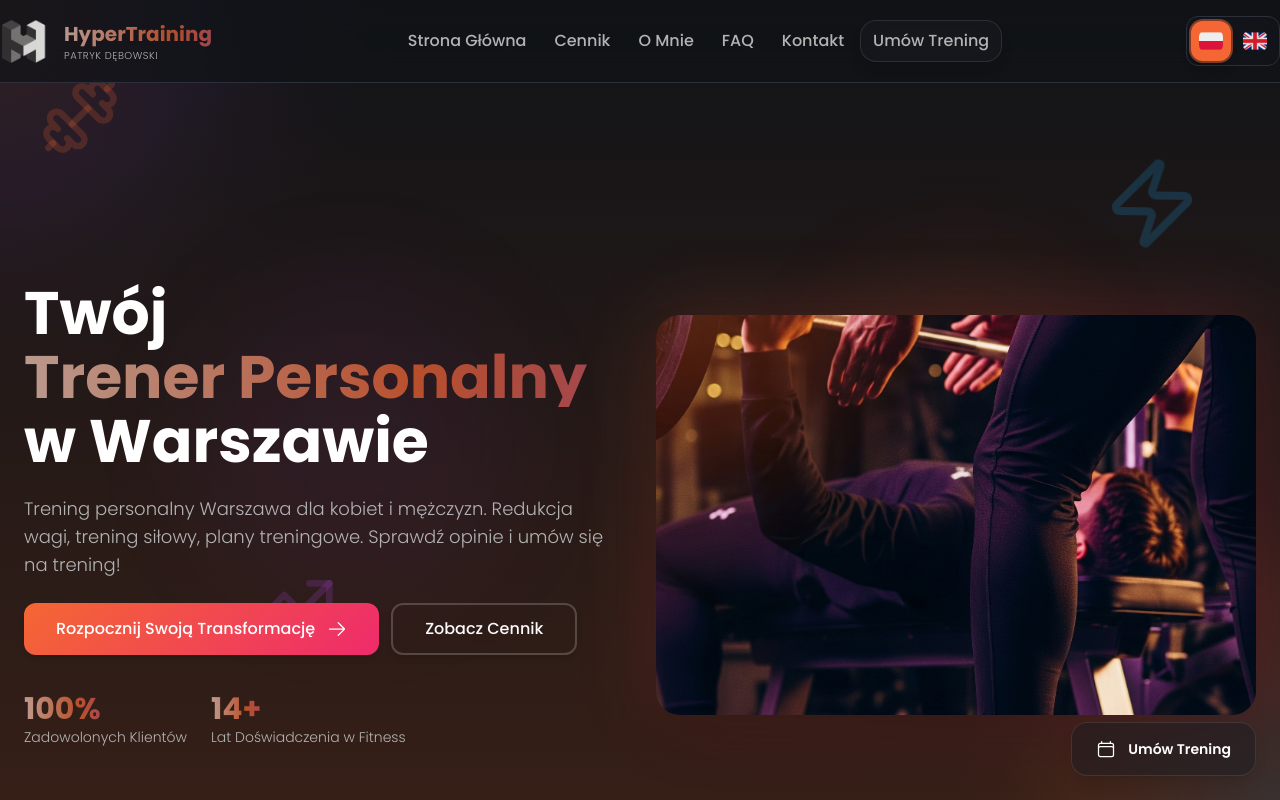
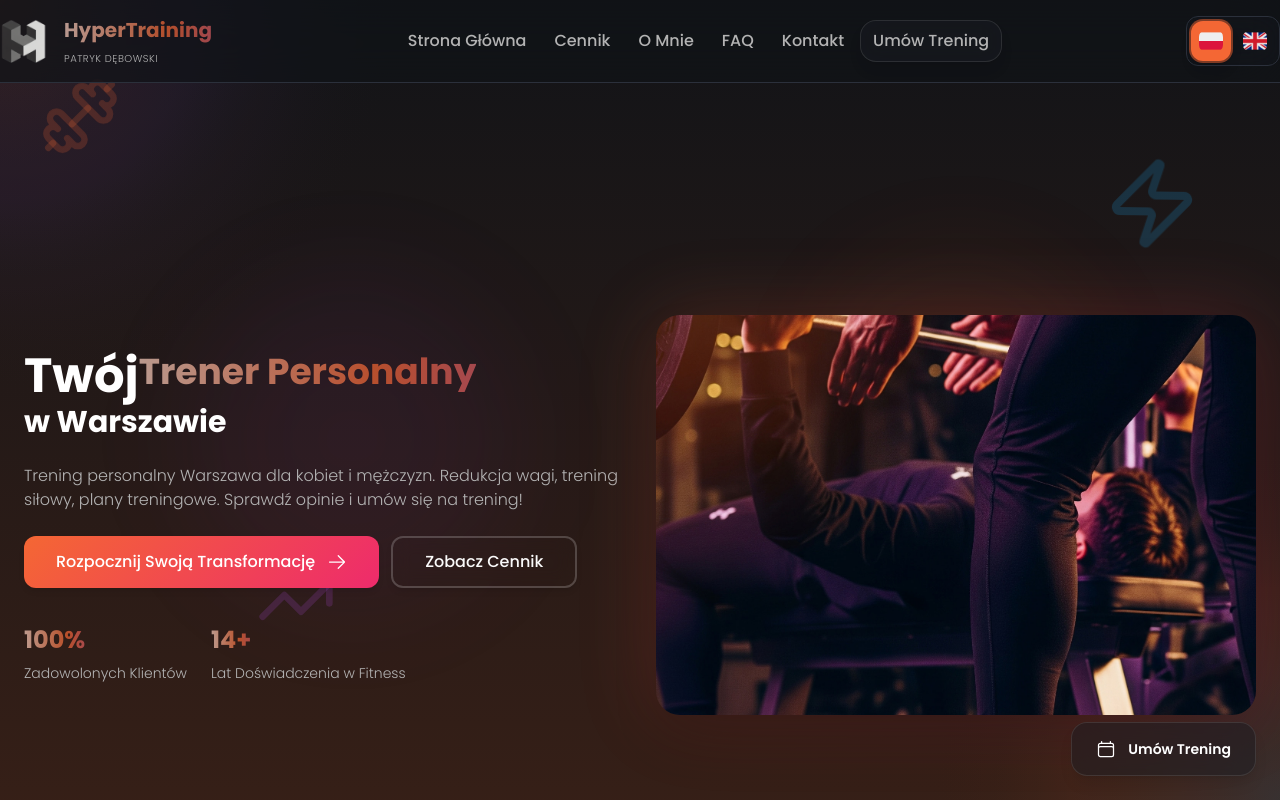
Before and after one commit to Buzka42/hypertraining, a Next.js app: page / in a window 1280 px wide. Shown: the top 800 px of the page. Built offline with nearby package versions, Linux system fonts and the light colour scheme.

Commit message:
Fix mobile overflow issues in hero and CTA sections - responsive button padding, width constraints, and shimmer text overflow prevention

```diff
--- a/pages/index.tsx
+++ b/pages/index.tsx
@@ -49,13 +49,13 @@ export default function HomePage() {
         <div className="w-full max-w-full px-4 md:px-6">
           <div className="grid md:grid-cols-2 gap-6 md:gap-8 items-center">
             <div className="space-y-6 animate-slide-up">
-              <h1 className="text-3xl md:text-6xl font-bold leading-tight">
+              <h1 className="text-2xl md:text-5xl font-bold leading-tight">
                 {t('home.hero.title')}
-                <span className="text-shimmer block mt-1">{t('home.hero.subtitle')}</span>
-                <span className="block mt-1">{t('home.hero.location')}</span>
+                <span className="text-shimmer block mt-1 text-xl md:text-4xl">{t('home.hero.subtitle')}</span>
+                <span className="block mt-1 text-xl md:text-3xl">{t('home.hero.location')}</span>
               </h1>
 
-              <p className="text-base md:text-lg text-muted-foreground">
+              <p className="text-base text-muted-foreground">
                 {t('home.hero.description')}
               </p>
 
@@ -71,11 +71,11 @@ export default function HomePage() {
 
               <div className="flex gap-6 pt-3">
                 <div>
-                  <div className="text-2xl md:text-3xl font-bold text-shimmer">100%</div>
+                  <div className="text-2xl font-bold text-shimmer">100%</div>
                   <div className="text-muted-foreground text-sm">{t('home.hero.satisfiedClients')}</div>
                 </div>
                 <div>
-                  <div className="text-2xl md:text-3xl font-bold text-shimmer">14+</div>
+                  <div className="text-2xl font-bold text-shimmer">14+</div>
                   <div className="text-muted-foreground text-sm">{t('home.hero.yearsExperience')}</div>
                 </div>
               </div>
--- a/styles/globals.css
+++ b/styles/globals.css
@@ -200,6 +200,9 @@ section {
   animation: shimmer 8s ease-in-out infinite;
   display: inline-block;
   opacity: 0.7;
+  max-width: 100%;
+  overflow: hidden;
+  text-overflow: ellipsis;
 }
 
 @keyframes shimmer {
```
